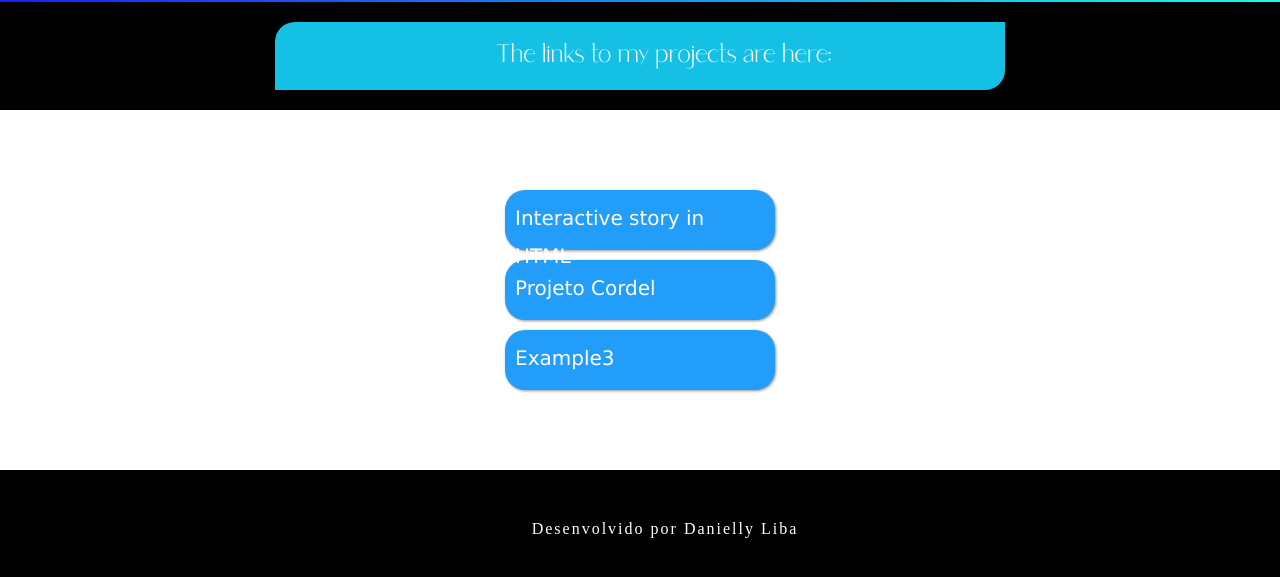
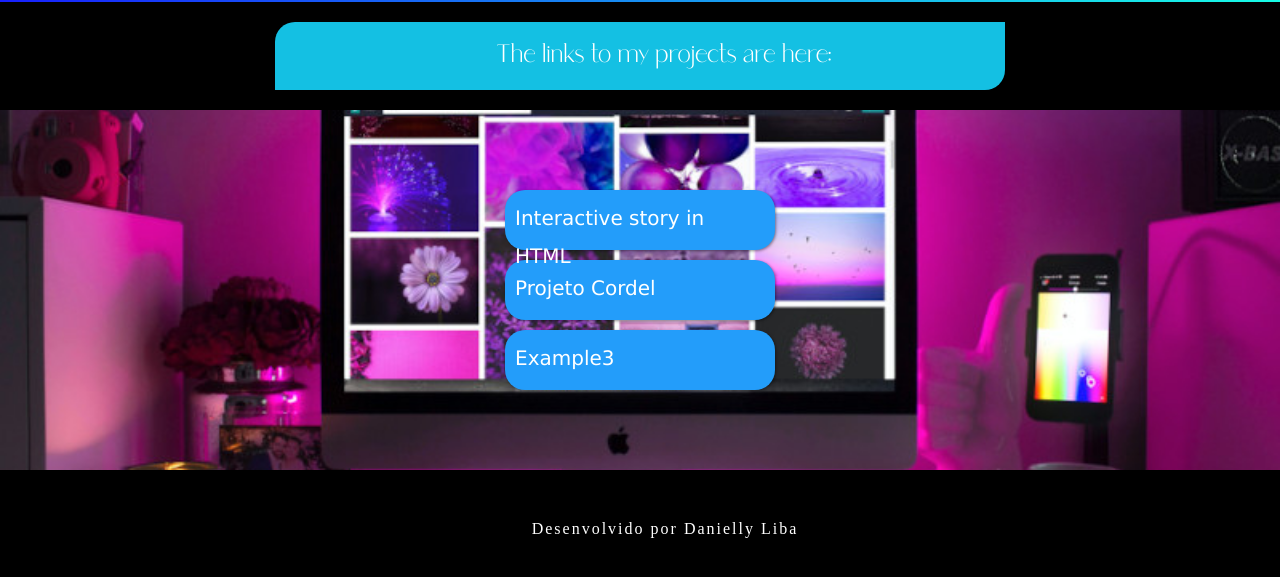
Before and after one commit to DaniellyLiba/portfolio-DaniellyLiba, a plain HTML site: page index.html in a window 1280 px wide. Shown: the part 79-656 px from the top of the page. Drawn offline with Linux system fonts and the light colour scheme.

Commit message:
atualizado estilo

```diff
--- a/style.css
+++ b/style.css
@@ -79,7 +79,8 @@ a{
 }
 
 nav{
-    background-color: #ffffff;
+    background: #ffffff url('img/background01r.jpg') bottom center no-repeat fixed;
+    background-size: cover;
     padding: 70px 30px;
     margin: auto;
 }
```
Also changed, not shown: img/background01r.jpg (added), img/logoinsta.png (deleted), img/logoinstacerto.png (deleted).
